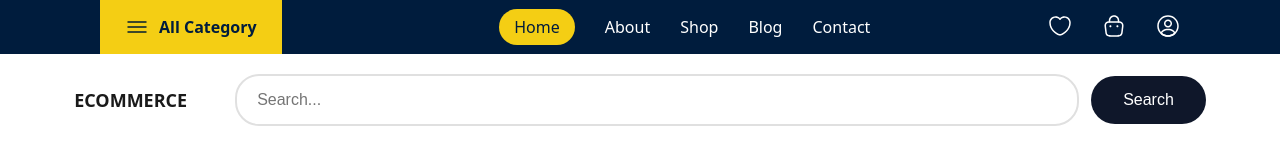
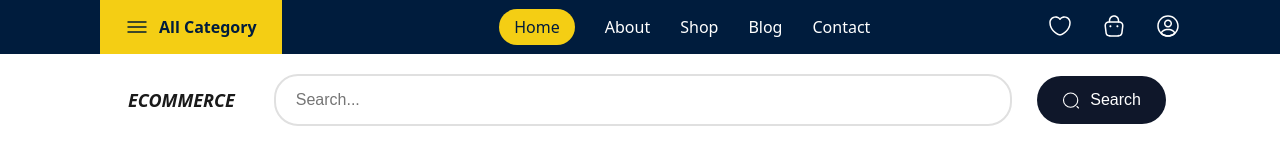
Before and after one commit to wjdals0304/ecommerce-project, a React (Create React App) app: page / in a window 1280 px wide. Shown: the top 165 px of the page. Built offline with nearby package versions, Linux system fonts and the light colour scheme.

Commit message:
feat: 홈 서치 ㅕㅑ

```diff
--- a/src/features/home/Search.jsx
+++ b/src/features/home/Search.jsx
@@ -1,16 +1,19 @@
-import React from "react";
-import "./search.css";
-
+import React from 'react';
+import './search.css';
+import search from '../../static/home/search.svg';
 function Search() {
-    return (
-        <div className="search-container">
-               <span>ECOMMERCE</span>
-            <form class="search-bar">
-                <input placeholder="Search..."/>
-                <button class="search-button">Search</button>
-            </form>
-        </div>
-    )
+  return (
+    <div className="search-container">
+      <span className="search-title">ECOMMERCE</span>
+      <form className="search-bar">
+        <input placeholder="Search..." />
+        <button className="search-button">
+          <img src={search} alt="search" />
+          Search
+        </button>
+      </form>
+    </div>
+  );
 }
 
 export default Search;
--- a/src/features/home/search.css
+++ b/src/features/home/search.css
@@ -1,28 +1,30 @@
 .search-container {
   display: flex;
-    justify-content: center;
   align-items: center;
-    gap: 8px;
-    margin: 20px 20px;
+  gap: 25px;
+  margin: 20px 114px;
 }
 
-.search-container span {
+.search-container > .search-title {
+  flex: none;
   font-weight: bold;
   font-size: 18px;
   color: #1a1a1a;
   display: flex;
   align-items: center;
-    margin-right: 40px;
+  font-style: italic;
+  padding: 8px 14px;
 }
 
 .search-bar {
+  flex: 1;
   display: flex;
   align-items: center;
-    gap: 12px;
+  gap: 25px;
 }
 
 .search-bar input {
-    width: 800px;
+  flex: 1;
   height: 48px;
   border: 2px solid #e0e0e0;
   border-radius: 24px;
@@ -32,8 +34,9 @@
 }
 
 .search-button {
+  flex: none;
   height: 48px;
-    padding: 0 32px;
+  padding: 0 25px;
   background-color: #0f172a;
   color: white;
   border: none;
@@ -43,7 +46,7 @@
   cursor: pointer;
   display: flex;
   align-items: center;
-    gap: 8px;
+  gap: 10px;
 }
 
 .search-button:hover {
```
Also changed, not shown: src/static/home/search.svg (added). Lines whose indentation alone changed are shown as unchanged.
